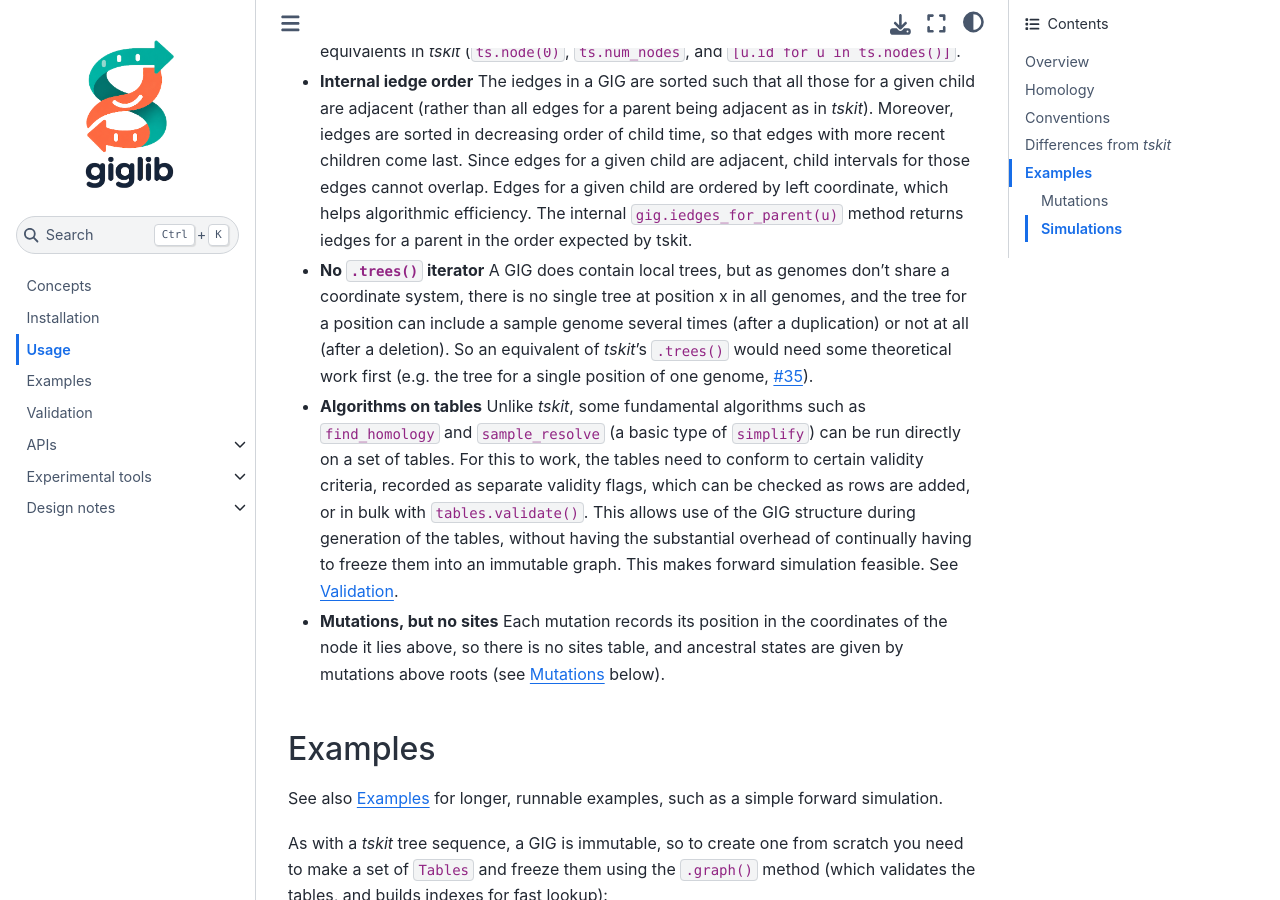
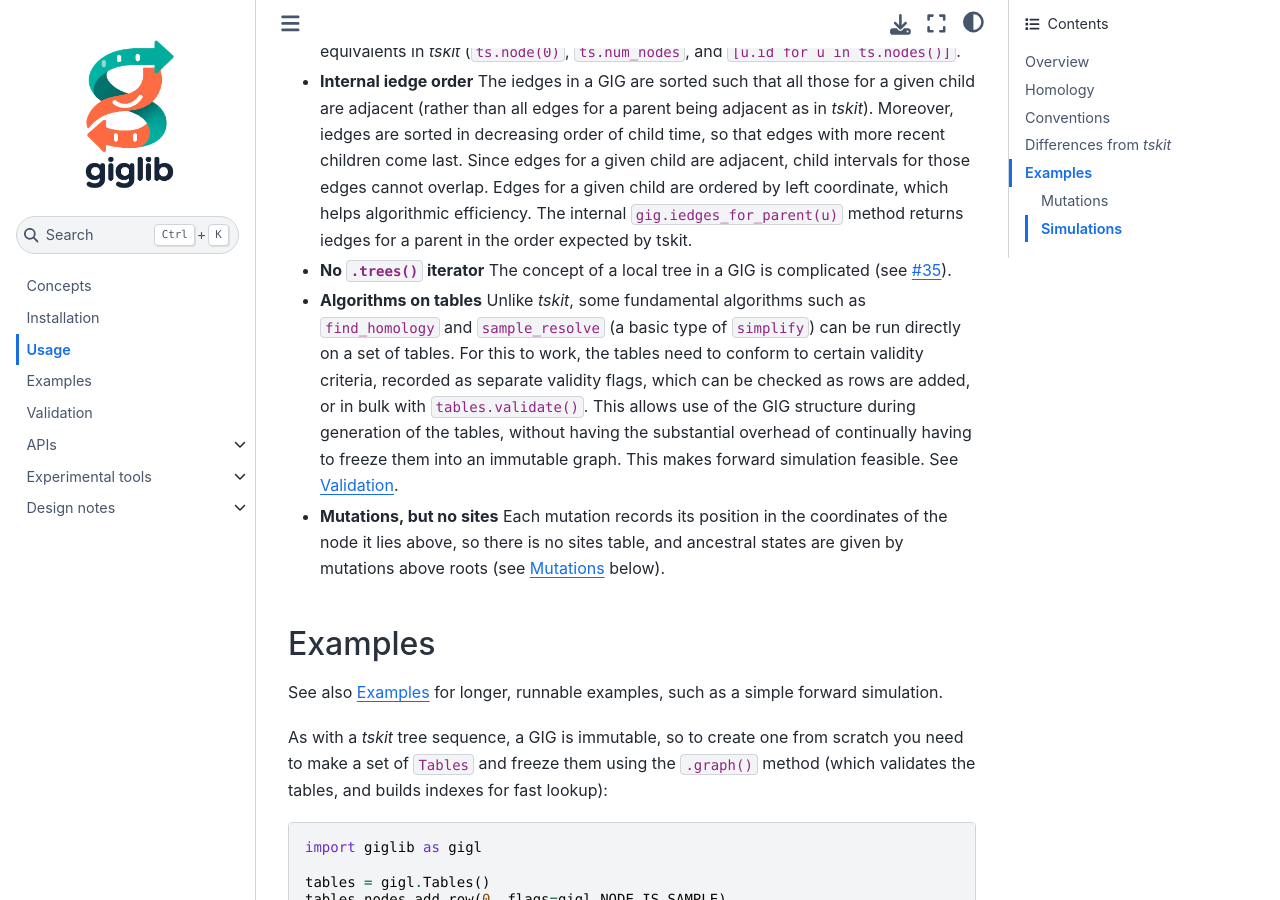
Before and after one commit to hyanwong/giglib, a Jupyter Book: the page built from docs/usage.md, in a window 1280 px wide and 900 px high, scrolled down 4986 px. Built offline with Jupyter Book 1.0.4 settings and Sphinx 7.4.7 and the Sphinx Book theme 1.1.4, drawn with Linux system fonts in a browser that asks for light colours.

Commit message:
Docs: shorten: the concept of a local tree in a GIG is complicated (see #35)
Co-Authored-By: Claude Opus 5.5 <noreply@anthropic.com>

```diff
--- a/docs/usage.md
+++ b/docs/usage.md
@@ -214,12 +214,8 @@ compatibility with _tskit_. In particular:
   edges for a given child are adjacent, child intervals for those edges cannot overlap. Edges for a
   given child are ordered by left coordinate, which helps algorithmic efficiency. The internal
   `gig.iedges_for_parent(u)` method returns iedges for a parent in the order expected by tskit.
-- **No `.trees()` iterator** A GIG does contain local trees, but as genomes don't share a
-  coordinate system, there is no single tree at position x in all genomes, and the tree for a
-  position can include a sample genome several times (after a duplication) or not at all (after a
-  deletion). So
-  an equivalent of _tskit_'s `.trees()` would need some theoretical work first (e.g. the tree for a
-  single position of one genome, {issue}`35`).
+- **No `.trees()` iterator** The concept of a local tree in a GIG is complicated (see
+  {issue}`35`).
 - **Algorithms on tables** Unlike _tskit_, some fundamental algorithms such as `find_homology` and
   `sample_resolve` (a basic type of `simplify`) can be run directly on a set of tables.
   For this to work, the tables need to conform to certain validity criteria, recorded as separate
```
Also changed, not shown: README.md (+3 -5 lines), docs/concepts.md (+1 -3 lines).
